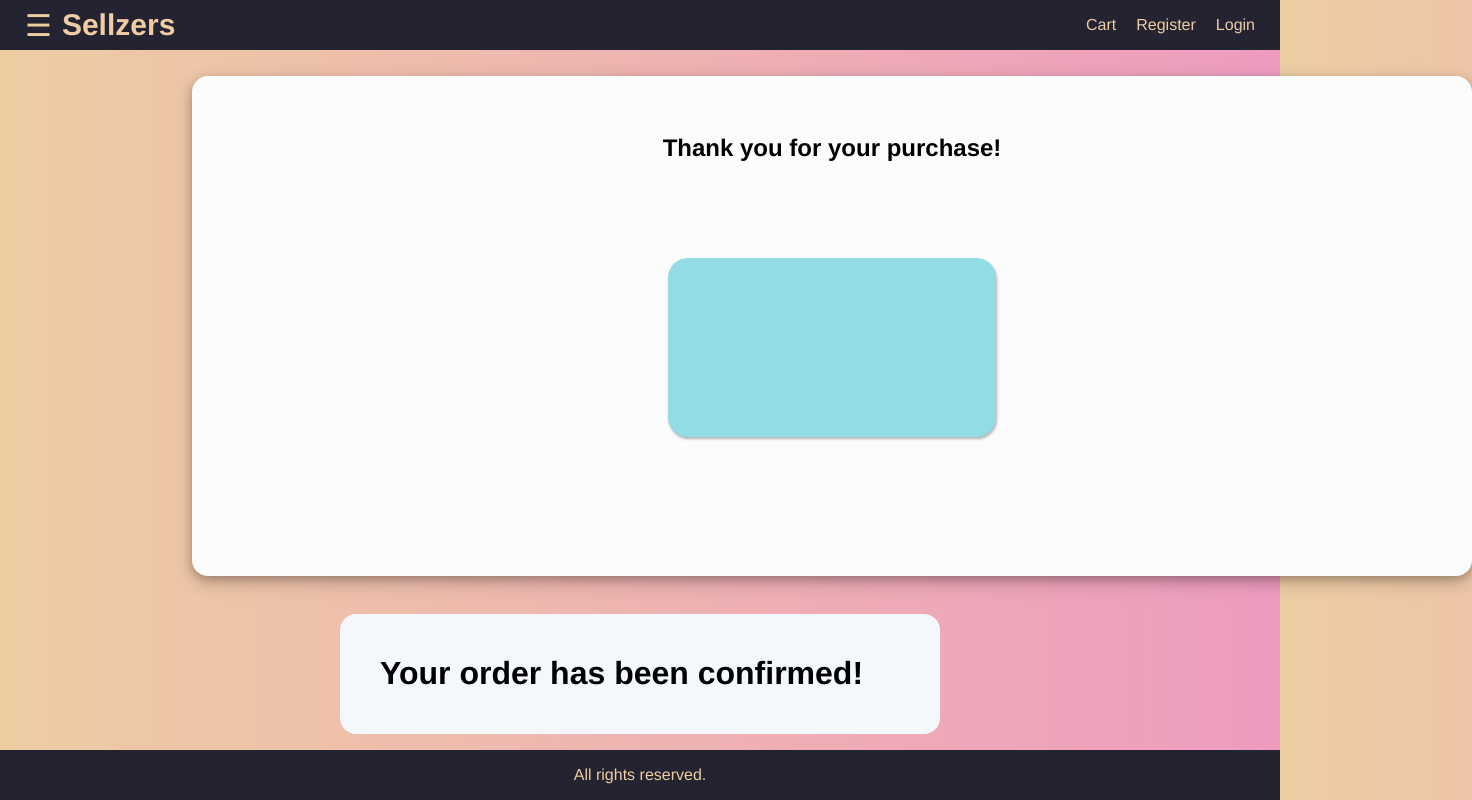
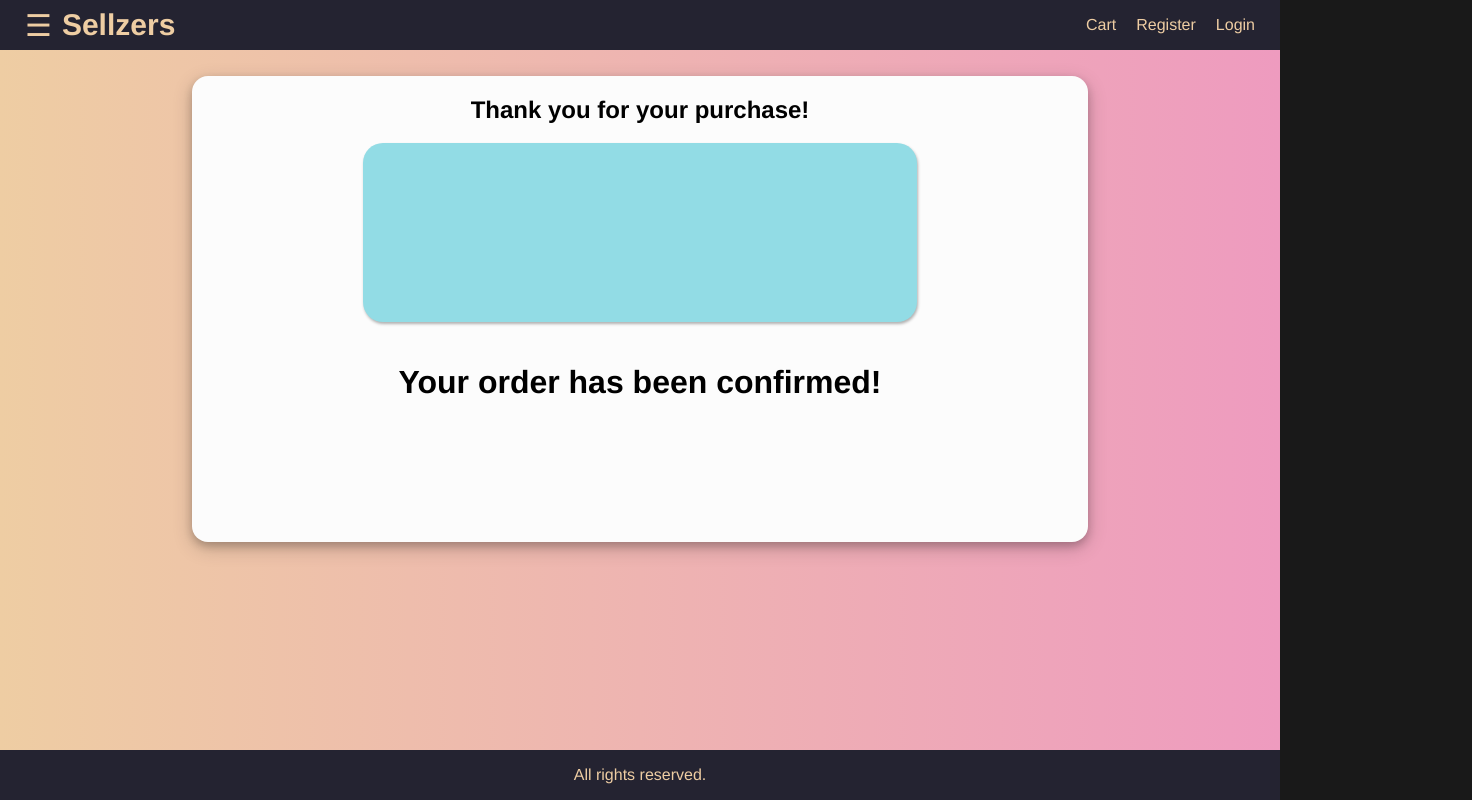
Before and after one commit to hudaabbas/sellzer_ecommerce_microservice, a React (Create React App) app in the folder webapp/: page /confirmation/1 in a window 1280 px wide. Shown: the whole page, 1472 px wide, since content can reach past the window. Built offline with nearby package versions, Linux system fonts and the light colour scheme.

Commit message:
fixed order confirmation screen

```diff
--- a/webapp/src/Screens/OrderConfirmationScreen.js
+++ b/webapp/src/Screens/OrderConfirmationScreen.js
@@ -48,66 +48,13 @@ class OrderConfirmationScreen extends React.Component {
         </div>
         </div>
     </div>
-    </div>
-            <div class="rentalinfo">
+    <div class="rentalinfo">
             <h1>Your order has been confirmed!</h1>
             </div>
-            {/* <section class="rentsection">
-            <h3>transaction details</h3>
-            <section class="rentsection">
-            <h3 className="transaction-details"> Transaction Details</h3>
-                <ul class="rentalgrid">
-                <li>
-                    <h5>Date</h5>
-                    <p>May 20th, 2019</p>
-                </li>
-                <li>
-                    <h5>Total</h5>
-                    <p>60€</p>
-                </li>
-                <li>
-                    <h5>Payment method</h5>
-                    <p>Credit Card</p>
-                </li>
-                </ul>
 
-            </section>
+            </div>
 
-
-            <section class="rentsection">
-                <h3 className="transaction">Product Details</h3>
-            <ul class="rentalgrid">
-                <li>
-                    <h5>Booking ID</h5>
-                    <p>#1234</p>
-                </li>
-
-                <li>
-                    <h5>Pick Up</h5>
-                    <p>may 22th, 2019</p>
-                </li>
-                <li>
-                    <h5>Return</h5>
-                    <p>may 29th, 2019€</p>
-                </li>
-
-                <li>
-                    <h5>Duration</h5>
-                    <p>8 days</p>
-                </li>
-                <li>
-                    <h5>Product</h5>
-                    <p>stroller</p>
-                </li>
-                <li>
-                    <h5>Add-ons</h5>
-                    <p>raincover</p>
-                <p>ridingboard</p>
-                </li>
-                </ul>
-
-            </section> */}
-            </div>
+    </div>
 
         )
     }
--- a/webapp/src/Screens/confirmation.css
+++ b/webapp/src/Screens/confirmation.css
@@ -4,11 +4,14 @@ background-color: #191919;
 }
 
 .container {
-margin: 100px auto;
-height: 500px;
+margin: 10px 0px;
+/* height: 500px; */
 padding: 100px 0;
 display: flex;
-	width: 100%;
+text-align: center;
+justify-content: center;
+align-items: center;
+	/* width: 100%; */
 background-color: #FCFCFC;
 box-shadow: 0 4px 8px 0 rgba(0, 0, 0, 0.2), 0 6px 20px 0 rgba(0, 0, 0, 0.19);
 }
@@ -101,7 +104,7 @@ body {
 
   /* Your order has been confirmed */
   .rentalinfo {
-    background: #f4f8fc;
+    /* background: #ffffff; */
     padding: 2rem 4rem;
     border-radius: 16px;
     max-width: 600px;
```
